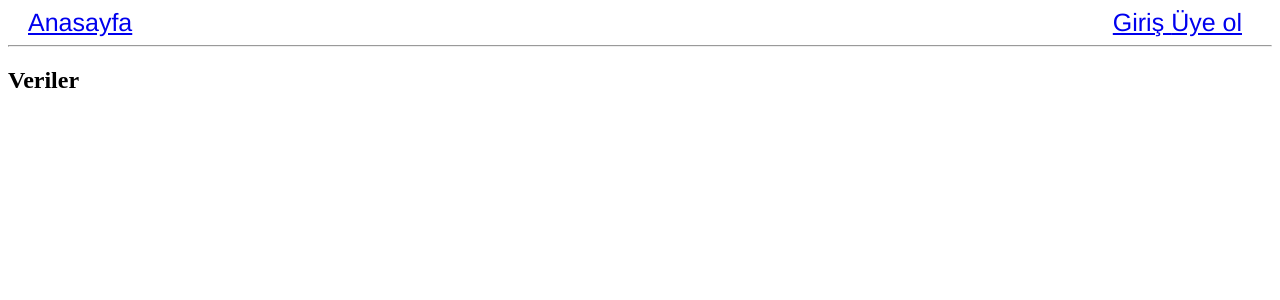
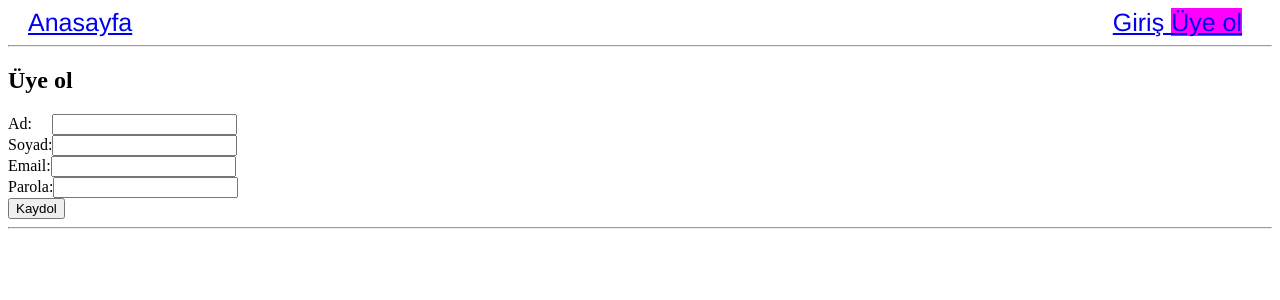
Before and after one commit to nizamibbakis/Neu_graduation_project_tatil_sitesi_with_prototurk, a React (Create React App) app: page /register in a window 1280 px wide. Shown: the top 300 px of the page. Built offline with nearby package versions, Linux system fonts and the light colour scheme.

Commit message:
denemeler_ogrenmeler_4_uyelik_sistemi_fln

```diff
--- a/package.json
+++ b/package.json
@@ -47,5 +47,6 @@
   "main": "index.js",
   "author": "",
   "license": "ISC",
-  "keywords": []
+  "keywords": [],
+  "devDependencies": {}
 }
--- a/src/App.js
+++ b/src/App.js
@@ -1,21 +1,21 @@
 import { Routes, Route, NavLink } from "react-router-dom";
 import Home from "./pages/Home";
-import Contact from "./pages/Contact";
-import Blog from "./pages/Blog";
 import React, { useState, useEffect } from "react";
+import Register from "./pages/Register";
+import Login from "./pages/Login";
+
 
 const App = () => {
-  const [data, setData] = useState([]);
+  // const [data, setData] = useState([]);
 
-  useEffect(() => {
-    // Verileri çekme işlemi
-    fetch("http://localhost:3001")
-      .then((response) => response.json())
-      .then((data) => {
-        setData(data);
-      })
-      .catch((error) => console.error("Veri çekme hatası:", error));
-  }, []);
+  // useEffect(() => {
+  //   fetch("http://localhost:3001")
+  //     .then((response) => response.json())
+  //     .then((data) => {
+  //       setData(data);
+  //     })
+  //     .catch((error) => console.error("Veri çekme hatası:", error));
+  // }, []);
 
   return (
     <>
@@ -26,31 +26,32 @@ const App = () => {
           <NavLink to="/">Anasayfa </NavLink>
         </div>
         <div style={{ marginRight: "30px" }}>
-          <NavLink to="/contact">Giriş </NavLink>
-          <NavLink to="/blog">Üye ol</NavLink>
+          <NavLink to="/login">Giriş </NavLink>
+          <NavLink to="/register">Üye ol</NavLink>
         </div>
       </nav>
       <Routes>
         <Route path="/" element={<Home />} />
-        <Route path="/contact" element={<Contact />} />
-        <Route path="/blog" element={<Blog />} />
+        <Route path="/login" element={<Login />} />
+        <Route path="/register" element={<Register />} />
       </Routes>
       <hr />
       <div>
-        <h2>Veriler</h2>
-        <ul>
-          {data.map(item => (
-            <li key={item}>
-              <div>
-                <strong>user_name:</strong> {item.user_name}
-              </div>
-              <div>
-                <strong>user_surname:</strong> {item.user_surname}
-              </div>
-              {/* Diğer özellikleri buraya ekleyebilirsiniz */}
-            </li>
-          ))}
-        </ul>
+
+        {/* <h2>Veriler</h2> */}
+        {/* <ul> */}
+          {/* {data.map(item => ( */}
+            {/* <li key={item}> */}
+              {/* <div> */}
+                {/* <strong>user_name:</strong> {item.user_name} */}
+              {/* </div> */}
+              {/* <div> */}
+                {/* <strong>user_surname:</strong> {item.user_surname} */}
+              {/* </div> */}
+              {/* diğer özellikler buraya eklenecek */}
+            {/* </li> */}
+          {/* ))} */}
+        {/* </ul> */}
 
       </div>
     </>
--- /dev/null
+++ b/src/pages/Login.js
@@ -0,0 +1,65 @@
+
+import React, { useState } from 'react';
+import { useNavigate } from 'react-router-dom';
+
+export default function Login() {
+  const navigate = useNavigate();
+
+  const [formData, setFormData] = useState({
+    email: '',
+    password: '',
+  });
+
+  const handleChange = (e) => {
+    const { name, value } = e.target;
+    setFormData((prevData) => ({ ...prevData, [name]: value }));
+  };
+
+  const handleSubmit = async (e) => {
+    e.preventDefault();
+
+    try {
+      const response = await fetch('http://localhost:3001/login', {
+        method: 'POST',
+        headers: {
+          'Content-Type': 'application/json',
+        },
+        body: JSON.stringify(formData),
+      });
+
+      if (!response.ok) {
+        throw new Error('Ağ yanıtı uygun değil');
+      }
+
+      const data = await response.json();
+      console.log('Giriş başarılı:', data);
+
+      // Başarılı giriş sonrasında sayfa yönlendirmesi ve bilgi mesajı
+      navigate('/');
+      window.alert('Giriş başarılı!');
+    } catch (error) {
+      console.error('Hata:', error);
+    }
+  };
+
+  return (
+    <div>
+      <hr />
+
+      <h2>Giriş Yap</h2>
+      <form onSubmit={handleSubmit}>
+        <label>
+          Email:
+          <input type="email" name="email" value={formData.email} onChange={handleChange} />
+        </label>
+        <br />
+        <label>
+          Parola:
+          <input type="password" name="password" value={formData.password} onChange={handleChange} />
+        </label>
+        <br />
+        <button type="submit">Giriş Yap</button>
+      </form>
+    </div>
+  );
+}
--- /dev/null
+++ b/src/pages/Register.js
@@ -0,0 +1,80 @@
+import React, { useState } from 'react';
+import { useNavigate } from 'react-router-dom';
+
+const Register = () => {
+  const navigate = useNavigate(); // useNavigate hook'u
+
+  const [formData, setFormData] = useState({
+    user_name: '',
+    user_surname: '',
+    email: '',
+    password: '',
+  });
+
+  const handleChange = (e) => {
+    const { name, value } = e.target;
+    setFormData((prevData) => ({ ...prevData, [name]: value }));
+  };
+
+  const handleSubmit = async (e) => {
+    e.preventDefault();
+
+    try {
+      const response = await fetch('http://localhost:3001/', {
+        method: 'POST',
+        headers: {
+          'Content-Type': 'application/json',
+        },
+        body: JSON.stringify(formData),
+      });
+
+      if (!response.ok) {
+        throw new Error('Network response was not ok');
+      }
+
+      const data = await response.json();
+      console.log('Registration successful:', data);
+
+      // Başarılı kayıt sonrasında sayfa yönlendirmesi ve bilgi mesajı
+      navigate('/'); // '/app' sayfa yoluna yönlendirilebilirsiniz
+      window.alert('Kayıt başarılı!');
+    } catch (error) {
+      console.error('Error:', error);
+    }
+  };
+
+  return (
+
+    <div>
+      <hr />
+
+      <h2>Üye ol</h2>
+      <form onSubmit={handleSubmit}>
+        <label>
+          Ad:&nbsp;&nbsp;&nbsp;&nbsp;&nbsp;
+          <input type="text" name="user_name" value={formData.user_name} onChange={handleChange} />
+        </label>
+        <br />
+        <label>
+          Soyad:
+          <input type="text" name="user_surname" value={formData.user_surname} onChange={handleChange} />
+        </label>
+        <br />
+        <label>
+          Email:
+          <input type="email" name="email" value={formData.email} onChange={handleChange} />
+        </label>
+        <br />
+        <label>
+          Parola:
+          <input type="password" name="password" value={formData.password} onChange={handleChange} />
+        </label>
+        &nbsp;<br>
+        </br>
+        <button type="submit">Kaydol</button>
+      </form>
+    </div>
+  );
+};
+
+export default Register;
```
Also changed, not shown: src/server.js (+25 -5 lines), 1 other file (tests, documents, lock files or other folders).
